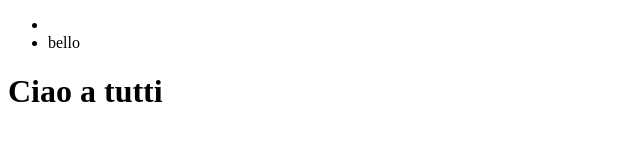
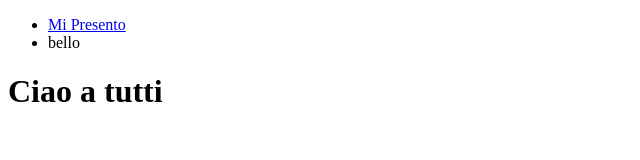
Before and after one commit to DarioScafidi/portfolio, a plain HTML site: page index.html in a window 1280 px wide. Shown: the whole page, without its empty margins (0-640 px from the left). Drawn offline with Linux system fonts and the light colour scheme.

Commit message:
Update <a> index.html

```diff
--- a/index.html
+++ b/index.html
@@ -9,7 +9,7 @@
   <body>
 
     <ul>
-      <li><a href="aboutme.html"></a></li>
+      <li><a href="aboutme.html">Mi Presento</a></li>
       <li>bello</li>
     </ul>
 
```
